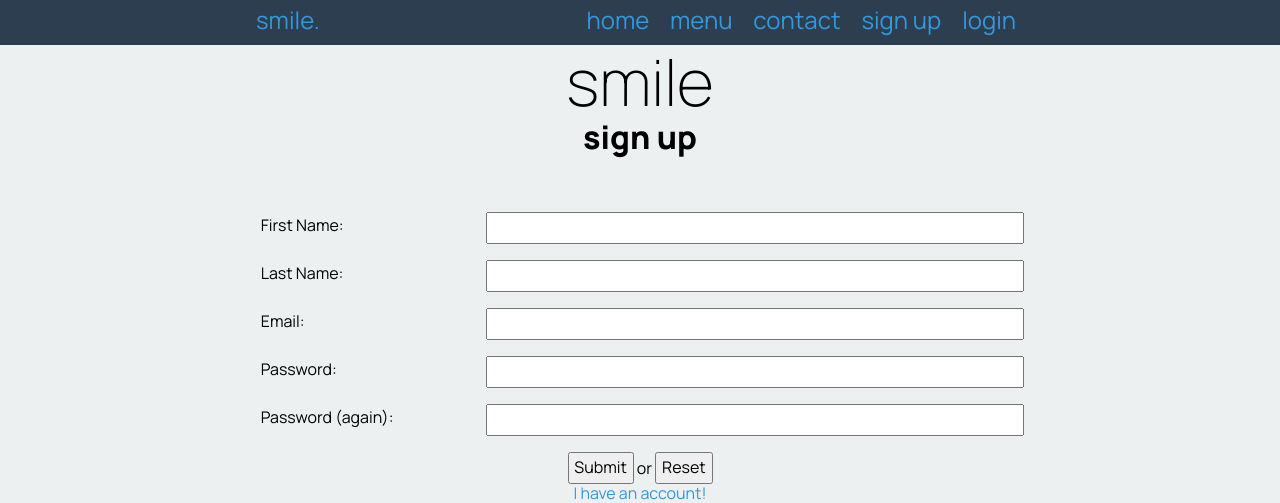
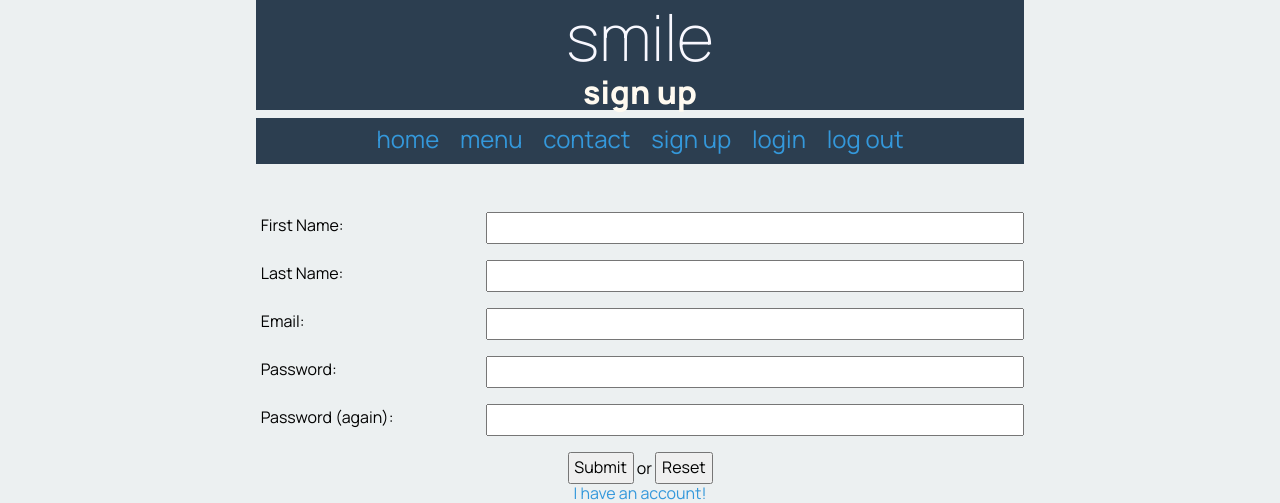
Before and after one commit to TeoRezende/CoolStuff, a Flask app: page /signup in a window 1280 px wide. Shown: the top 503 px of the page. Run offline with Flask 2, Linux system fonts and the light colour scheme.

Commit message:
Smile Cafe Cleaned signup, now making login do things

```diff
--- a/app.py
+++ b/app.py
@@ -112,7 +112,6 @@ def render_login_page():
             lastname = user_data[0][2]
             password = user_data[0][3]
         except IndexError:
-            print("eee")
             return redirect("/login?error=Email+invalid+or+password+incorrect")
 
         #checking if the password is valid
@@ -126,9 +125,23 @@ def render_login_page():
         print(session)
         return redirect('/')
     #redirects to the page but has now set the logged_in variable to 1
-    return render_template('login.html', logged_in=1)
+    return render_template('login.html', logged_in=is_logged_in())
+
+def is_logged_in():
+    if session.get("email") is None:
+        print("Not logged in")
+        return False
+    else:
+        print("Logged in")
+        return True
+
 
 @app.route('/logout')
 def logout():
-    print('nutz')
+    print(list(session.keys()))
+    [session.pop(key) for key in list(session.keys())]
+    print(list(session.keys()))
+    return redirect('/?message=See+you+next+time!')
+
+
 app.run(host='0.0.0.0', debug=True)
--- a/static/smile.css
+++ b/static/smile.css
@@ -27,6 +27,8 @@ img {
 }
 
 h1 {
+    background-color: rgba(44, 62, 80, 1.0);
+    color: ghostwhite;
     text-align: center;
     font-weight: 200;
     font-size: 4rem;
@@ -34,6 +36,8 @@ h1 {
 }
 
 h2 {
+    background-color: rgba(44, 62, 80, 1.0);
+    color: floralwhite;
     font-size: 2rem;
     text-align: center;
     margin: 0 0 0.5rem 0;
@@ -56,7 +60,6 @@ nav {
 
 .navbar-links {
     display: inline;
-    float: right;
 }
 
 nav a {
--- a/templates/base.html
+++ b/templates/base.html
@@ -11,23 +11,26 @@
 </head>
 
 <body>
+<div class="container">
+    <header>
+        <h1>smile</h1>
+        <h2>{% block pageheading %}{% endblock %}</h2>
+    </header>
 <nav>
     <div class="container">
-        <div class="navbar-brand">smile.</div>
+        <div class="navbar-brand"></div>
         <div class="navbar-links">
             <a href="/">home</a>
             <a href="/menu">menu</a>
             <a href="/contact">contact</a>
             <a href="/signup">sign up</a>
             <a href="/login">login</a>
+            <a href="/logout">log out</a>
         </div>
+
     </div>
 </nav>
-<div class="container">
-    <header>
-        <h1>smile</h1>
-        <h2>{% block pageheading %}{% endblock %}</h2>
-    </header>
+
 
     <main>
         {% block main %}
--- a/templates/contact.html
+++ b/templates/contact.html
@@ -1,5 +1,5 @@
 {% extends 'base.html' %}
 
 {% block pageheading %}
-contact
+    <header>contact</header>
 {% endblock %}
--- a/templates/home.html
+++ b/templates/home.html
@@ -1,7 +1,9 @@
 <html>
 {% extends "base.html" %}
 
-{% block pageheading %}welcome{% endblock %}
+{% block pageheading %}
+    <header>welcome</header>
+{% endblock %}
 
 {% block main %}
 <strong><em>Hello World</em></strong>
--- a/templates/login.html
+++ b/templates/login.html
@@ -1,7 +1,7 @@
 {% extends 'base.html' %}
 
 {% block pageheading %}
-login
+    <header>login</header>
 {% endblock %}
 
 {% block main %}
--- a/templates/menu.html
+++ b/templates/menu.html
@@ -1,7 +1,7 @@
 {% extends 'base.html' %}
 import product
 {% block pageheading %}
-menu
+    <header>menu</header>
 {% endblock %}
 
 
@@ -15,7 +15,7 @@ menu
         <p><strong>Volume:</strong>{{ product[2] }}</p>
         <p><strong>Price:</strong>${{ product[3] }}</p>
         <img src="/static/images/{{ product[4] }}.jpg">
-        {% if logged_in %}
+        {% if logged_in == 1 %}
             <a href="/addtocart/{{ product[5] }}">Add to cart >></a>
         {% endif %}
     </div>
--- a/templates/signup.html
+++ b/templates/signup.html
@@ -1,7 +1,7 @@
 {% extends 'base.html' %}
 
 {% block pageheading %}
-sign up
+    <header>sign up</header>
 {% endblock %}
 
 {% block main %}
```
Also changed, not shown: smile.db.
